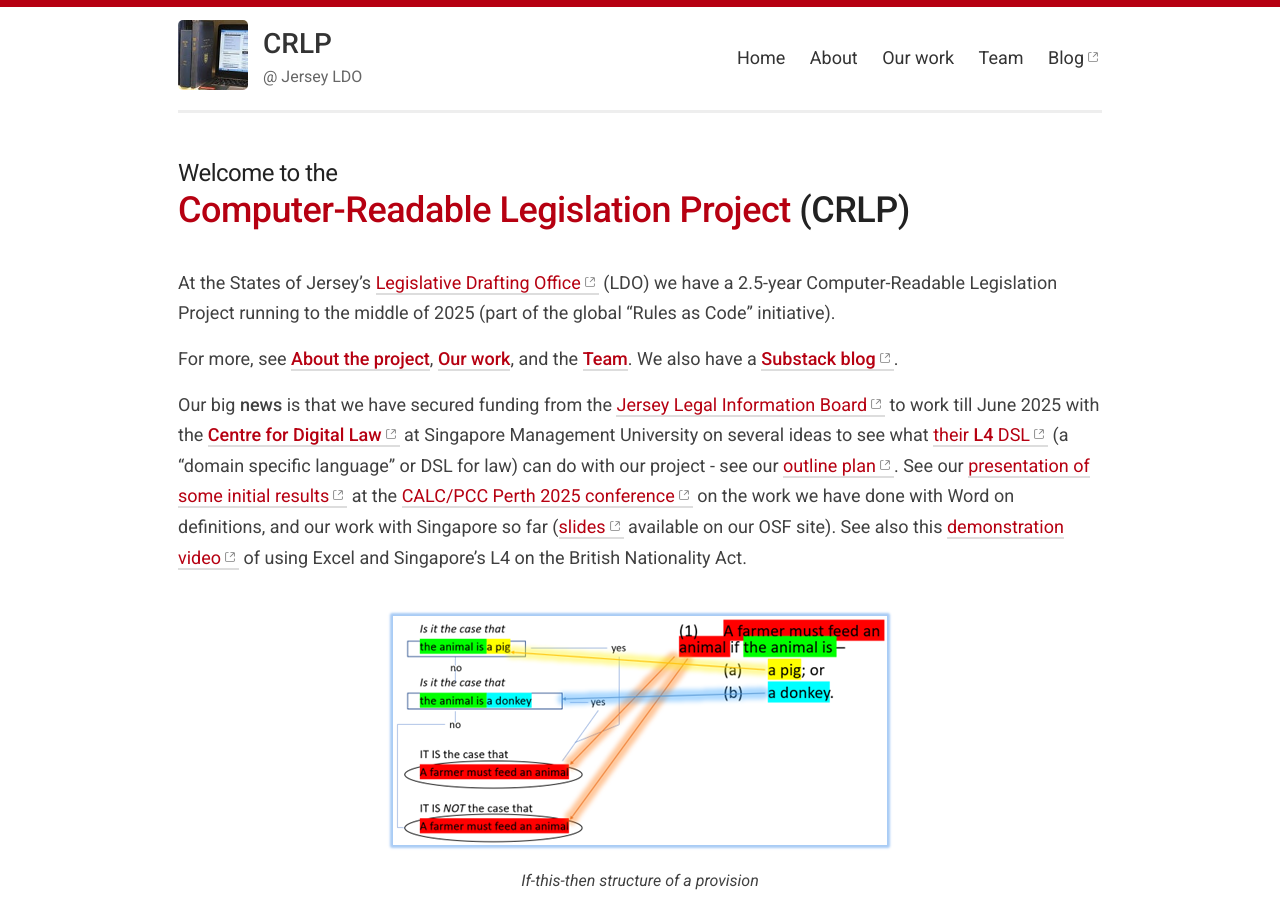
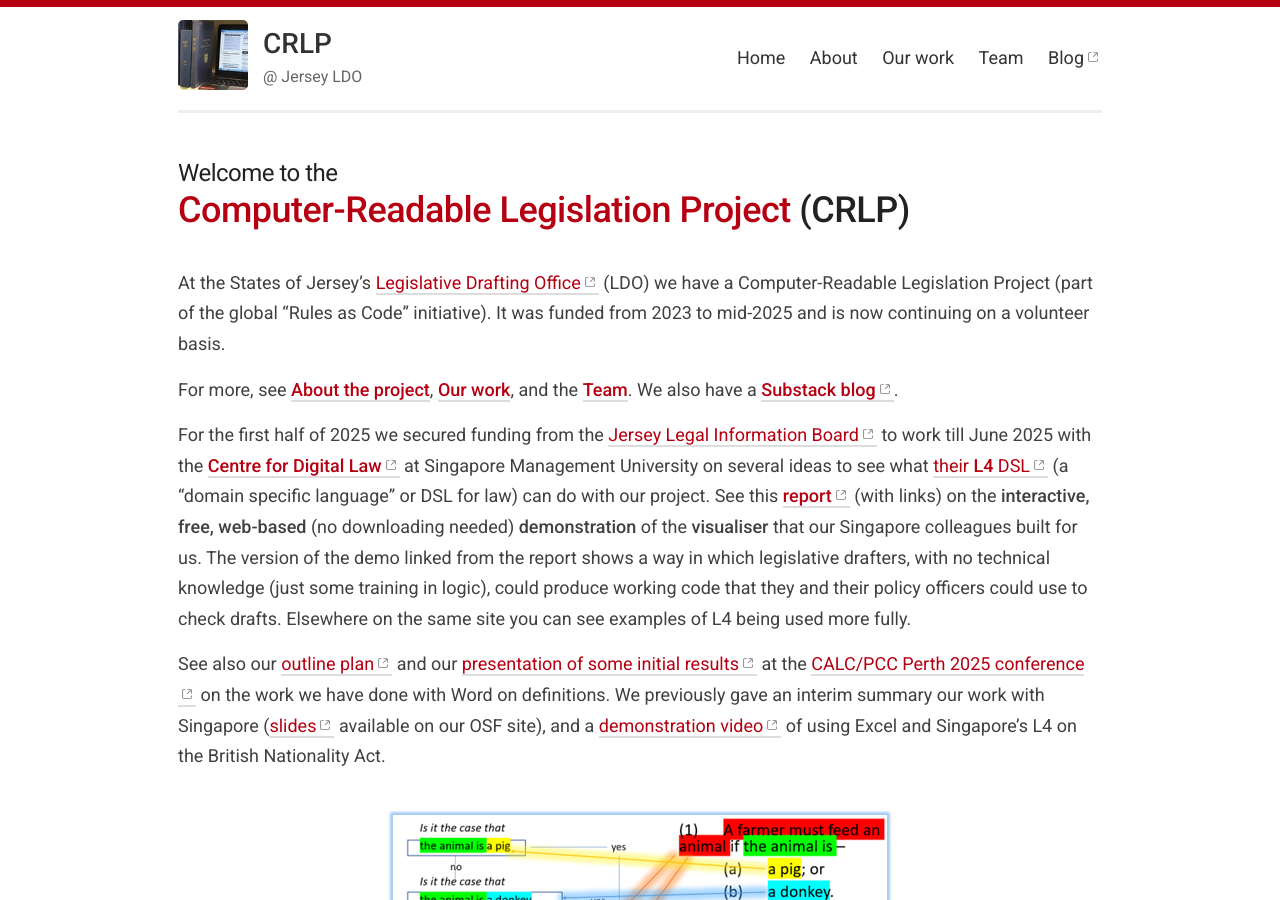
Before and after one commit to crlp-jerseyldo/crlp-jerseyldo.github.io, a Jekyll site: the page built from index.md, in a window 1280 px wide and 900 px high. Built offline with Jekyll 4.4.1, drawn with Linux system fonts in a browser that asks for light colours; our own code applies the rules of GitHub Pages for plain Markdown files.

Commit message:
Update index.md
Updated on end of JLIB-funded work with SMU. Added link to OSF for visualiser document (temporary pending a version of that doc here).

```diff
--- a/index.md
+++ b/index.md
@@ -4,11 +4,13 @@ layout: default
 
 # <span>Welcome to the</span> <br><em>Computer-Readable Legislation Project</em> (CRLP)
 
-At the States of Jersey’s [Legislative Drafting Office](https://www.gov.je/Government/NonexecLegal/StatesGreffe/Pages/LegislativeDraftingOffice.aspx){:target="_blank"} (LDO) we have a 2.5-year Computer-Readable Legislation Project running to the middle of 2025 (part of the global “Rules as Code” initiative).
+At the States of Jersey’s [Legislative Drafting Office](https://www.gov.je/Government/NonexecLegal/StatesGreffe/Pages/LegislativeDraftingOffice.aspx){:target="_blank"} (LDO) we have a Computer-Readable Legislation Project (part of the global “Rules as Code” initiative). It was funded from 2023 to mid-2025 and is now continuing on a volunteer basis.
 
 For more, see [**About the project**](/about), [**Our work**](/work), and the [**Team**](/team). We also have a [**Substack blog**](https://digitallegislation.substack.com){:target="_blank"}.
 
-Our big **news** is that we have secured funding from the [Jersey Legal Information Board](https://www.jerseylaw.je/Pages/About.aspx){:target="_blank"} to work till June 2025 with the [**Centre for Digital Law**](https://cdl.smu.edu.sg/projects/research-project-computational-law-rpcl){:target="_blank"} at Singapore Management University on several ideas to see what [their **L4** DSL](https://github.com/smucclaw){:target="_blank"} (a “domain specific language” or DSL for law) can do with our project - see our [outline plan](https://osf.io/jauqb){:target="_blank"}. See our [presentation of some initial results](https://youtu.be/zq6mf2zz7Eg){:target="_blank"} at the [CALC/PCC Perth 2025 conference](https://www.calc.ngo/sites/default/files/APCC-CALC%202025%20regional%20drafting%20conference%20program%20%28as%20at%2019-2-25%29_0.pdf){:target="_blank"} on the work we have done with Word on definitions, and our work with Singapore so far ([slides](https://osf.io/fqmcn){:target="_blank"} available on our OSF site). See also this [demonstration video](https://youtu.be/Gtq_lDa1qRE){:target="_blank"} of using Excel and Singapore's L4 on the British Nationality Act.
+For the first half of 2025 we secured funding from the [Jersey Legal Information Board](https://www.jerseylaw.je/Pages/About.aspx){:target="_blank"} to work till June 2025 with the [**Centre for Digital Law**](https://cdl.smu.edu.sg/projects/research-project-computational-law-rpcl){:target="_blank"} at Singapore Management University on several ideas to see what [their **L4** DSL](https://github.com/smucclaw){:target="_blank"} (a “domain specific language” or DSL for law) can do with our project. See this [**report**](https://osf.io/x43td){:target="_blank"} (with links) on the **interactive, free, web-based** (no downloading needed) **demonstration** of the **visualiser** that our Singapore colleagues built for us. The version of the demo linked from the report shows a way in which legislative drafters, with no technical knowledge (just some training in logic), could produce working code that they and their policy officers could use to check drafts. Elsewhere on the same site you can see examples of L4 being used more fully.
+
+See also our [outline plan](https://osf.io/jauqb){:target="_blank"} and our [presentation of some initial results](https://youtu.be/zq6mf2zz7Eg){:target="_blank"} at the [CALC/PCC Perth 2025 conference](https://www.calc.ngo/sites/default/files/APCC-CALC%202025%20regional%20drafting%20conference%20program%20%28as%20at%2019-2-25%29_0.pdf){:target="_blank"} on the work we have done with Word on definitions. We previously gave an interim summary our work with Singapore ([slides](https://osf.io/fqmcn){:target="_blank"} available on our OSF site), and a [demonstration video](https://youtu.be/Gtq_lDa1qRE){:target="_blank"} of using Excel and Singapore's L4 on the British Nationality Act.
 
 
 ![A diagram showing the if-this-then-that structure of a piece of legislation](/images/ifttt-example.png){:.my-l} *If-this-then structure of a provision*
```
